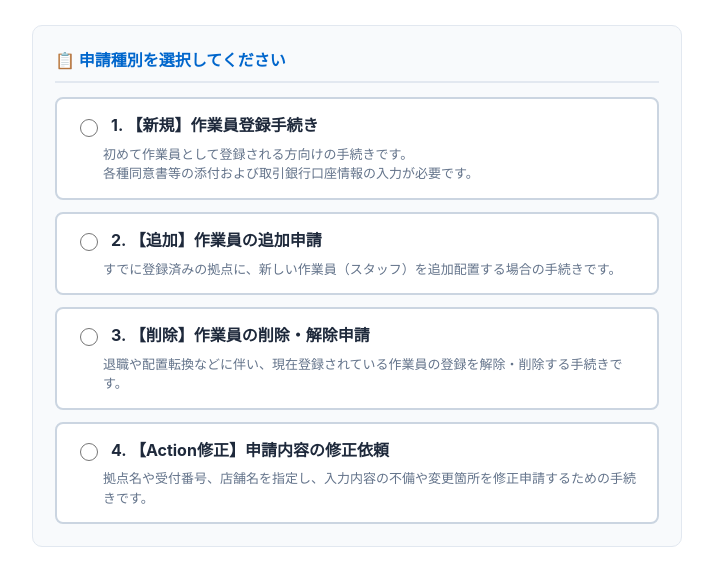
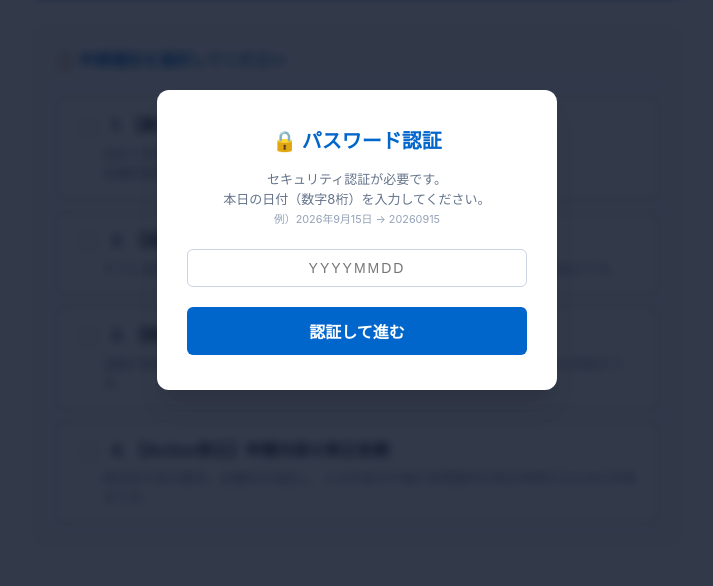
Before and after one commit to acnsuzukiy-hub/tesut, a plain HTML site: page index.html in a window 1280 px wide. Shown: the part 160-746 px from the top of the page, without its empty margins (283-996 px from the left). Drawn offline with Linux system fonts and the light colour scheme.

Commit message:
Update index.html

```diff
--- a/index.html
+++ b/index.html
@@ -16,6 +16,80 @@
       color: #2c3e50;
       background-color: #f4f7f9;
       line-height: 1.6;
+    }
+
+    /* Password Modal Overlay */
+    #auth-modal-overlay {
+      position: fixed;
+      top: 0;
+      left: 0;
+      width: 100vw;
+      height: 100vh;
+      background-color: rgba(15, 23, 42, 0.85);
+      z-index: 9999;
+      display: flex;
+      justify-content: center;
+      align-items: center;
+      backdrop-filter: blur(4px);
+    }
+    .auth-modal-card {
+      background: #ffffff;
+      padding: 35px 30px;
+      border-radius: 12px;
+      box-shadow: 0 20px 25px -5px rgba(0, 0, 0, 0.1), 0 10px 10px -5px rgba(0, 0, 0, 0.04);
+      width: 90%;
+      max-width: 400px;
+      text-align: center;
+    }
+    .auth-modal-card h2 {
+      margin-top: 0;
+      color: #0066cc;
+      font-size: 20px;
+      margin-bottom: 10px;
+    }
+    .auth-modal-card p {
+      font-size: 13px;
+      color: #64748b;
+      margin-bottom: 20px;
+      line-height: 1.5;
+    }
+    .auth-input-group {
+      margin-bottom: 20px;
+    }
+    .auth-input-group input {
+      width: 100%;
+      padding: 12px;
+      font-size: 18px;
+      letter-spacing: 2px;
+      text-align: center;
+      border: 2px solid #cbd5e1;
+      border-radius: 6px;
+      outline: none;
+      box-sizing: border-box;
+    }
+    .auth-input-group input:focus {
+      border-color: #0066cc;
+      box-shadow: 0 0 0 3px rgba(0, 102, 204, 0.15);
+    }
+    .auth-btn {
+      background-color: #0066cc;
+      color: #fff;
+      border: none;
+      padding: 12px;
+      font-size: 16px;
+      font-weight: bold;
+      border-radius: 6px;
+      cursor: pointer;
+      width: 100%;
+      transition: background 0.2s;
+    }
+    .auth-btn:hover { background-color: #0052a3; }
+    .auth-error-msg {
+      color: #ef4444;
+      font-size: 13px;
+      margin-top: 10px;
+      font-weight: bold;
+      display: none;
     }
 
     .form-card-container {
@@ -128,7 +202,7 @@
       color: #334155;
       font-size: 14px;
     }
-    input[type="text"], input[type="email"], input[type="tel"], input[type="date"], select, textarea {
+    input[type="text"], input[type="email"], input[type="tel"], input[type="date"], input[type="password"], select, textarea {
       width: 100%;
       padding: 10px 12px;
       border: 1px solid #cbd5e1;
@@ -137,7 +211,7 @@
       font-size: 14px;
       transition: border-color 0.2s;
     }
-    input[type="text"]:focus, input[type="email"]:focus, input[type="tel"]:focus, input[type="date"]:focus, select:focus, textarea:focus {
+    input[type="text"]:focus, input[type="email"]:focus, input[type="tel"]:focus, input[type="date"]:focus, input[type="password"]:focus, select:focus, textarea:focus {
       outline: none;
       border-color: #0066cc;
       box-shadow: 0 0 0 3px rgba(0, 102, 204, 0.1);
@@ -410,6 +484,19 @@
   </style>
 </head>
 <body>
+
+<!-- Password Authentication Modal -->
+<div id="auth-modal-overlay">
+  <div class="auth-modal-card">
+    <h2>🔒 パスワード認証</h2>
+    <p>セキュリティ認証が必要です。<br>本日の日付（数字8桁）を入力してください。<br><small style="color: #94a3b8;">例）2026年9月15日 → 20260915</small></p>
+    <div class="auth-input-group">
+      <input type="password" id="authPassword" placeholder="YYYYMMDD" maxlength="8" autocomplete="off" style="ime-mode: disabled;" oninput="convertToHalfWidth(this)" onkeypress="handleAuthKeyPress(event)">
+    </div>
+    <button type="button" class="auth-btn" onclick="checkPassword()">認証して進む</button>
+    <div id="authErrorMsg" class="auth-error-msg">パスワードが正しくありません</div>
+  </div>
+</div>
 
 <!-- Main Application Form -->
 <div id="form-container" class="form-card-container">
@@ -778,6 +865,36 @@
   let submittedApplicantEmail = '';
   const MAX_WORKERS = 10;
   const MAX_FIX_FILES = 5;
+
+  // --- Security / Password Authentication Logic ---
+  function getTodayJapanDateString() {
+    const now = new Date();
+    // 日本時間に合わせたYYYYMMDD文字列を取得
+    const jstDateStr = now.toLocaleDateString('ja-JP', { timeZone: 'Asia/Tokyo', year: 'numeric', month: '2-digit', day: '2-digit' });
+    return jstDateStr.replace(/\//g, '');
+  }
+
+  function checkPassword() {
+    const inputPass = document.getElementById('authPassword').value.trim();
+    const correctPass = getTodayJapanDateString();
+    const errorMsg = document.getElementById('authErrorMsg');
+
+    if (inputPass === correctPass) {
+      document.getElementById('auth-modal-overlay').style.display = 'none';
+      errorMsg.style.display = 'none';
+    } else {
+      errorMsg.style.display = 'block';
+      document.getElementById('authPassword').value = '';
+      document.getElementById('authPassword').focus();
+    }
+  }
+
+  function handleAuthKeyPress(e) {
+    if (e.key === 'Enter') {
+      e.preventDefault();
+      checkPassword();
+    }
+  }
 
   // 全角英数字・記号を自動的に半角へ変換する処理
   function convertToHalfWidth(inputElement) {
```
